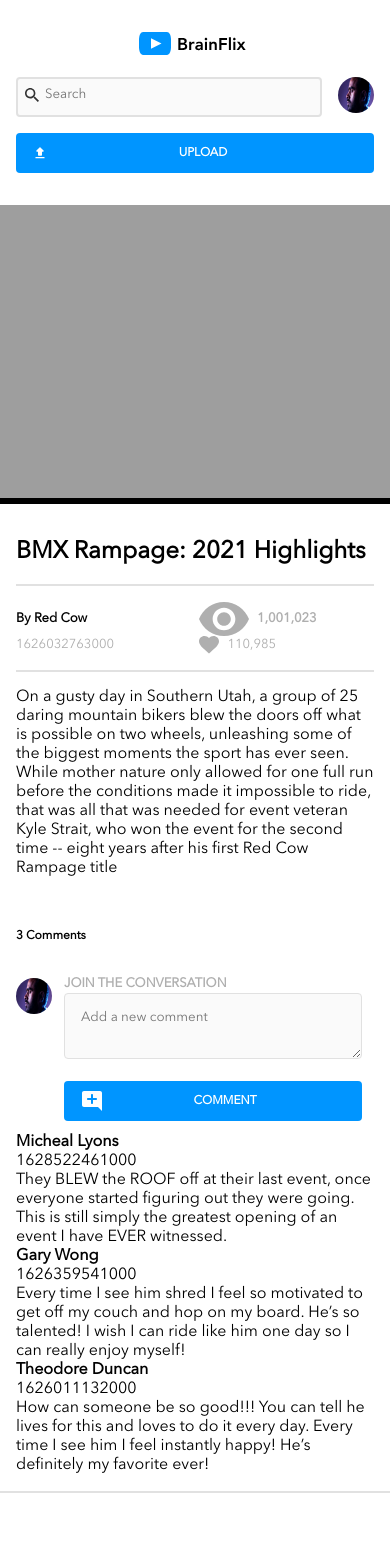
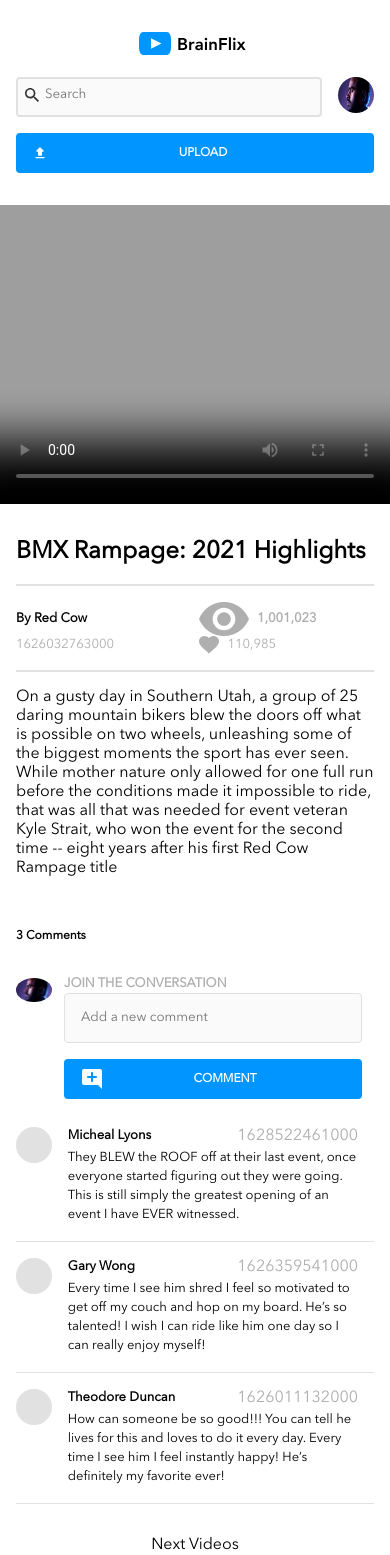
Before and after one commit to ArmandoMandyFernandez/armando-fernandez-brainflix, a React (Create React App) app: page / in a window 390 px wide. Before the commit the page ends 1493 px from the top, so only its background shows below. Built offline with nearby package versions, Linux system fonts and the light colour scheme.

Commit message:
tablet and mobile done for comments

```diff
--- a/src/components/Comments/Comments.js
+++ b/src/components/Comments/Comments.js
@@ -19,13 +19,13 @@ const Comments = ({ selectedVideo }) => {
                             className="comments__comment-label"
                         >
                             JOIN THE CONVERSATION
-                            <textarea
+                            <input
                                 name="comment"
                                 id="comment"
                                 placeholder="Add a new comment"
                                 className="comments__comment-label-input"
                                 required
-                            ></textarea>
+                            ></input>
                         </label>
                         <button type="submit" className="comments__button">
                             <img
@@ -40,14 +40,15 @@ const Comments = ({ selectedVideo }) => {
                     </form>
                 </div>
             </div>
-            <div id="comments__list" className="comments__list">
-                <div className="comments__card">
-                    <div className="comments__card-image"></div>
-
-                    {comments.map((commentee) => (
+            {comments.map((commentee) => (
+                <div id="comments__list" className="comments__list">
+                    <div className="comments__card">
+                        <div className="comments__card-image"></div>
                         <div className="comments__card-data">
                             <div className="comments__card-name-date-container">
-                                <h4 className="comments__card-name">{commentee.name}</h4>
+                                <h4 className="comments__card-name">
+                                    {commentee.name}
+                                </h4>
                                 <p className="comments__card-date">
                                     {commentee.timestamp}
                                 </p>
@@ -58,9 +59,9 @@ const Comments = ({ selectedVideo }) => {
                                 </p>
                             </div>
                         </div>
-                    ))}
+                    </div>
                 </div>
-            </div>
+            ))}
         </section>
     );
 };
--- a/src/components/Comments/Comments.scss
+++ b/src/components/Comments/Comments.scss
@@ -5,59 +5,75 @@
 .comments {
     text-align: left;
     padding: 0 1rem 1rem 1rem;
-    border-bottom: solid 2px $secondary-silver;
     @include tablet {
         padding: 2.25rem;
     }
 
-    &__header{
+    &__header {
         @include mobile-section-header;
         margin: 1rem 0;
     }
 
     &__container {
         display: flex;
+        @include tablet{
+            border-bottom: solid 1px $secondary-silver;
+        }
     }
 
-    &__image-container{
+    &__image-container {
         margin-top: 1rem;
+    }
+
+    &__image-photo {
+        max-width: 2.25rem;
+        max-height: 2.25rem;
+        border-radius: 50%;
+        @include tablet {
+            max-width: 3rem;
+            max-height: 3rem;
+        }
     }
 
     &__container-form {
         display: flex;
         flex-direction: column;
-    }
-
-    &__image-photo {
-        width: 2.25rem;
-        height: 2.25rem;
-        border-radius: 50%;
-    }
-
-    &__container-form {
         color: $primary-silver;
         flex-grow: 1;
         padding: 0.75rem;
+
+    }
+
+    &__form{
+        @include tablet{
+            display: flex;
+            justify-content: space-between;
+            align-items: end;
+            flex-grow: 1;
+        }
     }
 
     &__comment-label {
         @include mobile-subheader;
     }
 
-    &__comment-label-input{
+    &__comment-label-input {
         width: 100%;
         border: solid 1px $secondary-silver;
         background-color: $secondary-white;
-        border-radius: .25rem;
+        border-radius: 0.25rem;
         padding: 1rem;
+        @include tablet{
+            padding: .65rem 1rem;
+        }
 
     }
 
-    &__button{
+    &__button {
         @include mobile-labels-buttons;
         color: $primary-white;
         background-color: $primary-blue;
-        border-radius: .25rem;
+        border-radius: 0.25rem;
         border: none;
         height: 2.5rem;
         width: 100%;
@@ -65,21 +81,75 @@
         display: flex;
         align-items: center;
         margin-top: 1rem;
-        &:hover{
+        &:hover {
             background-color: $secondary-blue;
         }
 
-        @include tablet{
+        @include tablet {
             margin: 0 1rem;
             max-width: 30%;
         }
 
-        @include desktop{
+        @include desktop {
             width: 9.375rem;
         }
     }
 
-    &__button-comment{
+    &__button-comment {
         flex-grow: 1;
     }
+
+    &__card {
+        display: flex;
+        margin: 1rem 0 1rem 0;
+        border-bottom: solid 1px $secondary-silver;
+
+        @include tablet {
+
+        }
+
+        @include desktop {
+            width: 50%;
+            margin: 2% auto 2% auto;
+        }
+    }
+
+    &__card-image {
+        background-color: $secondary-silver;
+        max-width: 2.25rem;
+        max-height: 2.25rem;
+        border-radius: 50%;
+        width: 10%;
+        padding: 1rem;
+
+        @include tablet {
+            max-width: 3rem;
+            max-height: 3rem;
+            width: 7%;
+        }
+    }
+
+    &__card-data {
+        width: 90%;
+        padding: 0 1rem 1rem 1rem;
+
+    }
+
+    &__card-name-date-container {
+        display: flex;
+        justify-content: space-between;
+        padding-bottom: 1%;
+    }
+
+    &__card-name {
+        @include mobile-subheader;
+    }
+
+    &__card-date {
+        color: $primary-silver;
+    }
+
+    &__card-review{
+        @include mobile-body-copy;
+    }
 }
--- a/src/components/Hero/Hero.js
+++ b/src/components/Hero/Hero.js
@@ -10,7 +10,7 @@ function Hero({selectedVideo}) {
 return (
         <section className='videoHero'>
             <div className='videoHero__container'>
-                <video className='videoHero__video' poster={image}></video>
+                <video className='videoHero__video' poster={image} controls></video>
             </div>
             {/* <div className='videoHero__buttons-container'>
                 <img src={play} alt="play button" className='videoHero__play-button'/>
--- a/src/components/Main/Main.js
+++ b/src/components/Main/Main.js
@@ -10,19 +10,30 @@ function Main() {
     const [selectedVideo, setSelectedVideo] = useState(videoDetails[0]);
 
     const videoClick = (videoId) => {
-        const foundVideo = videoDetails.find(video => video.id === videoId);
+        const foundVideo = videoDetails.find((video) => video.id === videoId);
         setSelectedVideo(foundVideo);
     };
 
     const filteredVideos = videos.filter(
-        video => video.id !== selectedVideo.id
+        (video) => video.id !== selectedVideo.id
     );
 
     return (
         <main className="main">
-            <Hero selectedVideo={selectedVideo} />
-            <VideoInfo selectedVideo={selectedVideo} />
-            <Comments selectedVideo={selectedVideo} clickHandler={videoClick} videosLeft={filteredVideos}/>
+            <div className="main__container">
+                <Hero selectedVideo={selectedVideo} />
+                <div className="main__content">
+                    <VideoInfo selectedVideo={selectedVideo} />
+                    <Comments
+                        selectedVideo={selectedVideo}
+                        clickHandler={videoClick}
+                        videosLeft={filteredVideos}
+                    />
+                </div>
+                <div className="main__next-videos">
+                    Next Videos
+                </div>
+            </div>
         </main>
     );
 }
```
